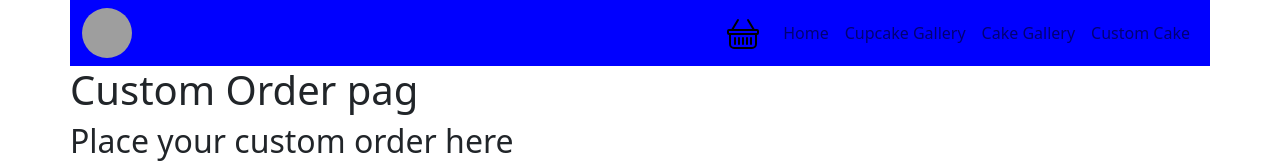
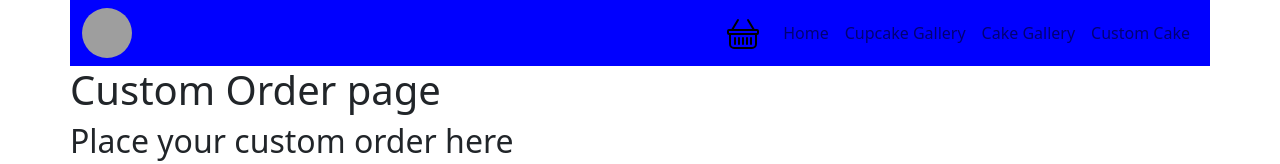
Before and after one commit to Gurb-S/cupcakemakes, a React (Create React App) app: page /custom in a window 1280 px wide. Shown: the top 164 px of the page. Built offline with nearby package versions, Linux system fonts and the light colour scheme; grey boxes are pictures that could not be loaded.

Commit message:
edit typo

```diff
--- a/src/components/CustomOrder.js
+++ b/src/components/CustomOrder.js
@@ -2,7 +2,7 @@
 export function CustomOrder() {
     return(
         <div>
-            <h1>Custom Order pag</h1>
+            <h1>Custom Order page</h1>
             <h2>Place your custom order here</h2>
         </div>
 
```
